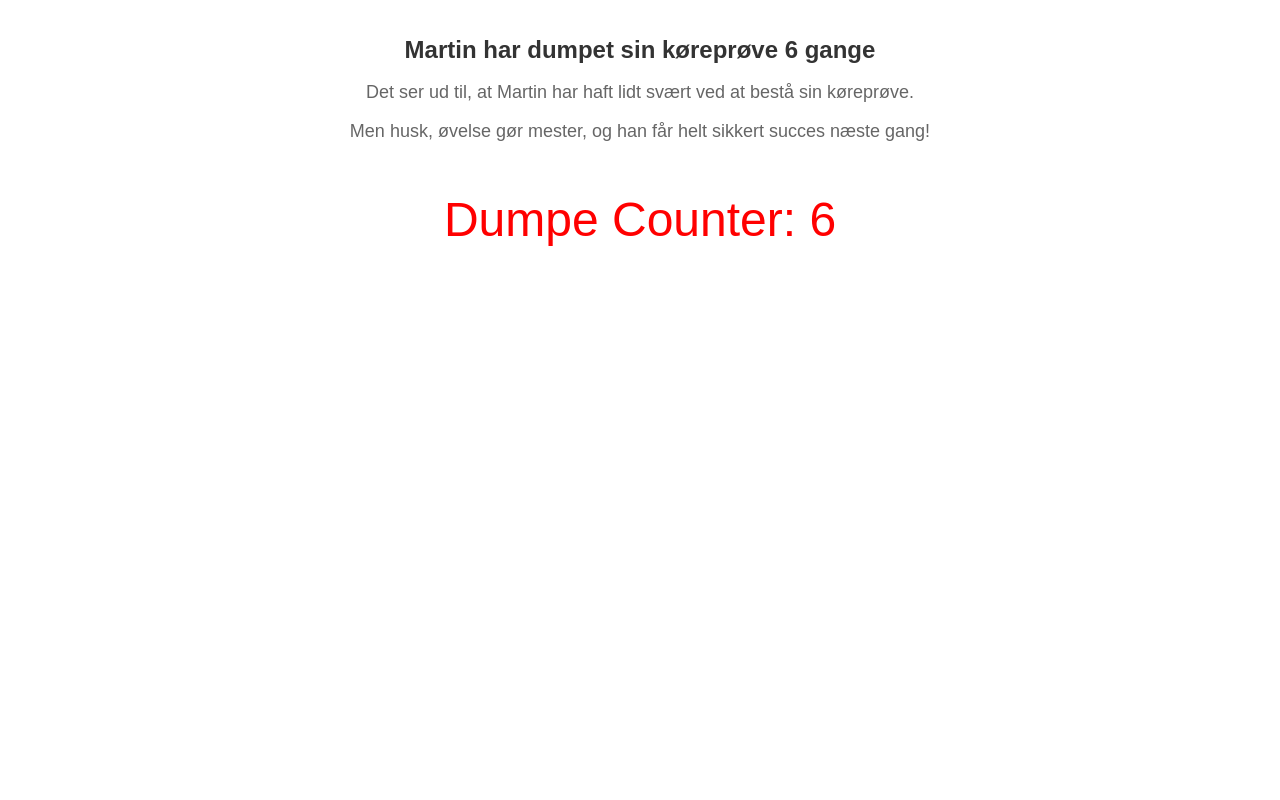
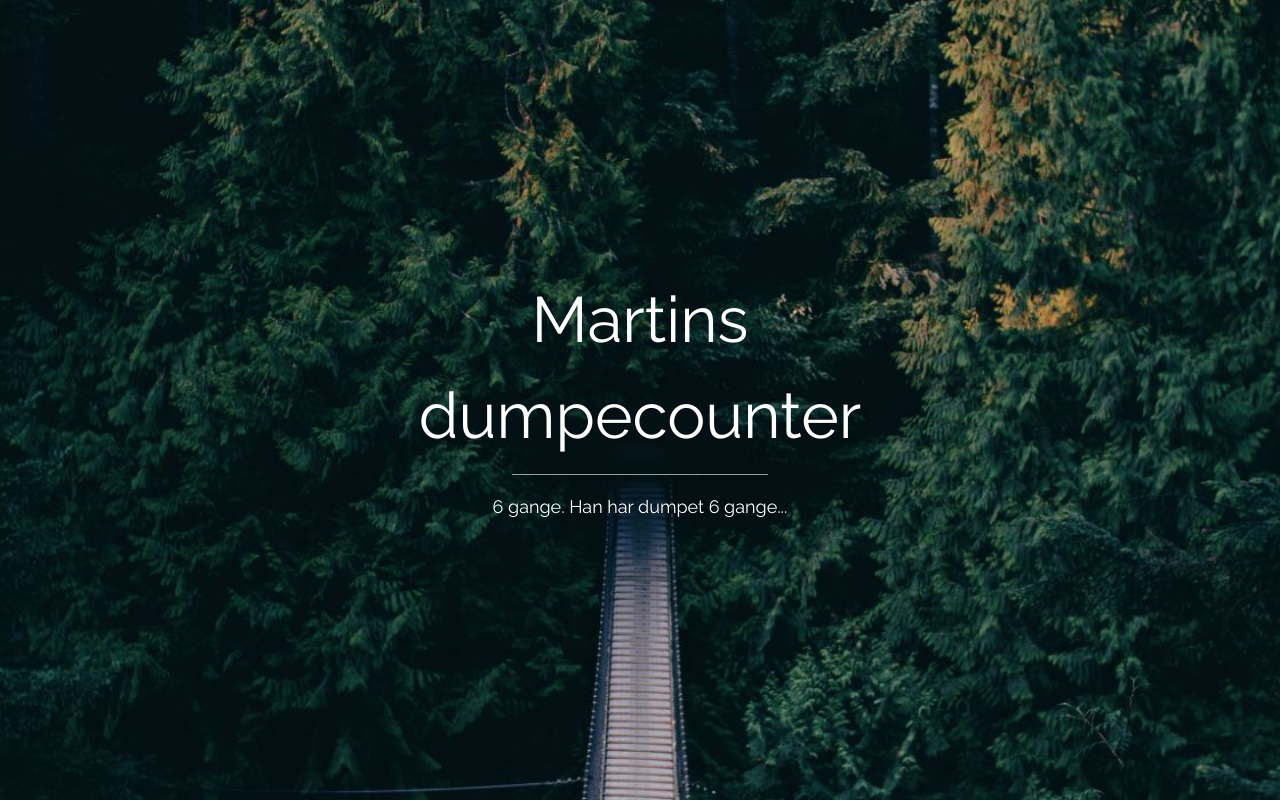
Before and after one commit to ChristofferGamel/dumpecounter2, a plain HTML site: page index.html in a window 1280 px wide. Drawn offline with nearby package versions, Linux system fonts and the light colour scheme.

Commit message:
Update index.html

```diff
--- a/index.html
+++ b/index.html
@@ -1,37 +1,43 @@
 <!DOCTYPE html>
 <html>
+
 <head>
+    <title>Dumpe Counter</title>
+    <meta charset="UTF-8">
+    <meta name="viewport" content="width=device-width, initial-scale=1">
+    <link rel="stylesheet" href="https://www.w3schools.com/w3css/4/w3.css">
+    <link rel="stylesheet" href="https://fonts.googleapis.com/css?family=Raleway">
     <style>
-    body {
-      font-family: Arial, sans-serif;
-      margin: 0;
-      padding: 20px;
-    }
-
-    h1 {
-      font-size: 24px;
-      color: #333;
+        body,
+        h3 {
+            font-family: "Raleway", sans-serif;
             text-align: center;
         }
 
-    p {
-      font-size: 18px;
-      color: #666;
-      text-align: center;
+        body,
+        html {
+            height: 100%
         }
 
-    .counter {
-      font-size: 48px;
-      color: #f00;
-      text-align: center;
-      margin-top: 50px;
+        .bgimg {
+            background-image: url('./forestbridge.jpg');
+            min-height: 100%;
+            background-position: center;
+            background-size: cover;
         }
     </style>
 </head>
+
 <body>
-  <h1>Martin har dumpet sin køreprøve 6 gange</h1>
-  <p>Det ser ud til, at Martin har haft lidt svært ved at bestå sin køreprøve.</p>
-  <p>Men husk, øvelse gør mester, og han får helt sikkert succes næste gang!</p>
-  <div class="counter">Dumpe Counter: 6</div>
+
+    <div class="bgimg w3-display-container w3-animate-opacity w3-text-white">
+        <div class="w3-display-middle">
+            <h3 class="w3-jumbo w3-animate-top">Martins dumpecounter</h3>
+            <hr class="w3-border-grey" style="margin:auto;width:40%">
+            <p class="w3-large w3-center">6 gange. Han har dumpet 6 gange...</p>
+        </div>
+    </div>
+
 </body>
+
 </html>
```
Lines whose indentation alone changed are shown as unchanged.
